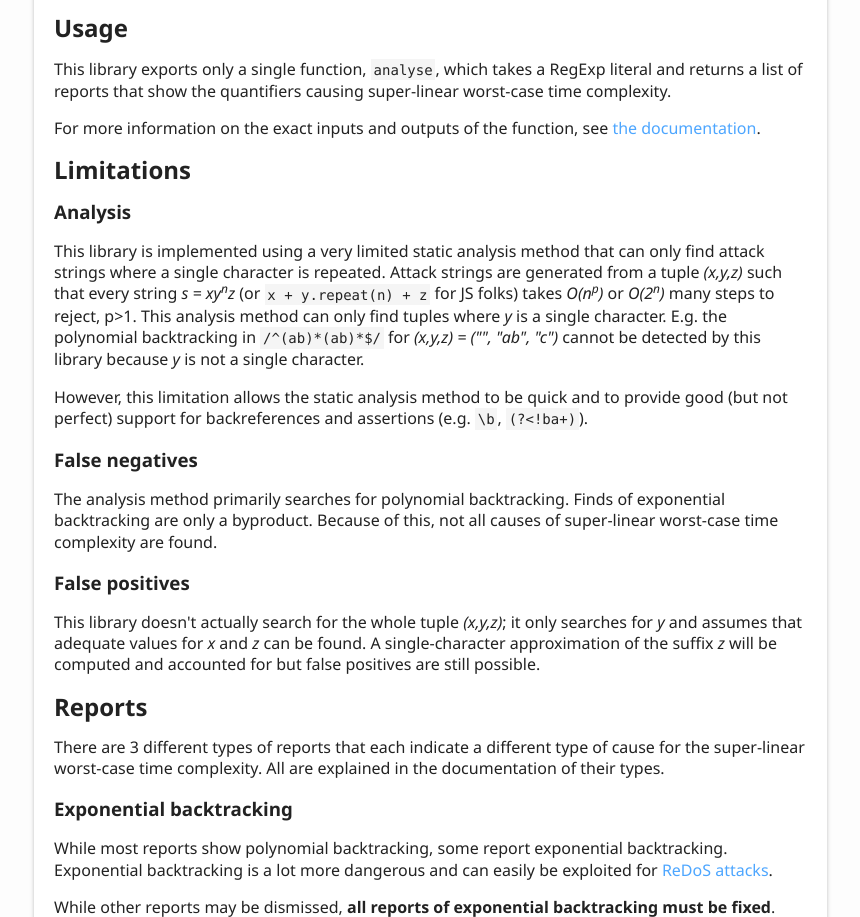
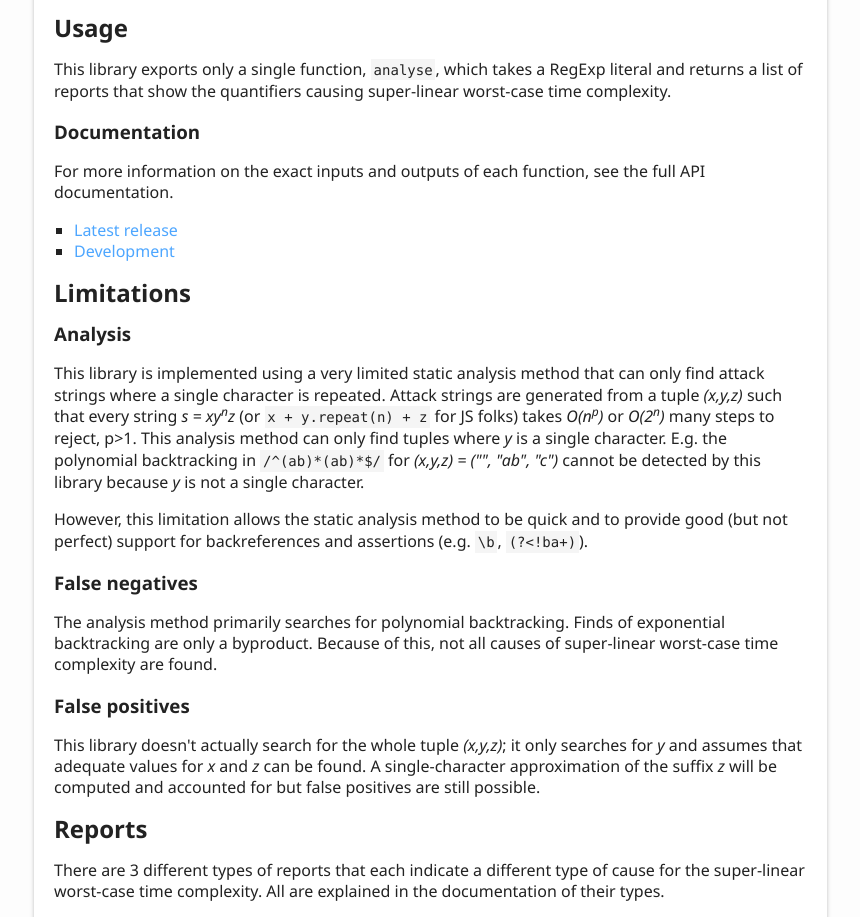
Before and after one commit to RunDevelopment/scslre, a plain HTML site: page docs/dev/index.html in a window 1280 px wide. Shown: the part 1105-2022 px from the top of the page, without its empty margins (6-866 px from the left). Drawn offline with Linux system fonts and the light colour scheme.

Commit message:
Deploying to gh-pages from @ RunDevelopment/scslre@31fcf78933ae01b7dbdcf35faec5ba78d3a8cb42 🚀

```diff
--- a/docs/dev/index.html
+++ b/docs/dev/index.html
@@ -69,7 +69,14 @@
 					<h2>Usage</h2>
 				</a>
 				<p>This library exports only a single function, <code>analyse</code>, which takes a RegExp literal and returns a list of reports that show the quantifiers causing super-linear worst-case time complexity.</p>
-				<p>For more information on the exact inputs and outputs of the function, see <a href="https://rundevelopment.github.io/scslre/">the documentation</a>.</p>
+				<a href="#documentation" id="documentation" style="color: inherit; text-decoration: none;">
+					<h3>Documentation</h3>
+				</a>
+				<p>For more information on the exact inputs and outputs of each function, see the full API documentation.</p>
+				<ul>
+					<li><a href="https://rundevelopment.github.io/scslre/docs/latest/">Latest release</a></li>
+					<li><a href="https://rundevelopment.github.io/scslre/docs/dev/">Development</a></li>
+				</ul>
 				<a href="#limitations" id="limitations" style="color: inherit; text-decoration: none;">
 					<h2>Limitations</h2>
 				</a>
```
